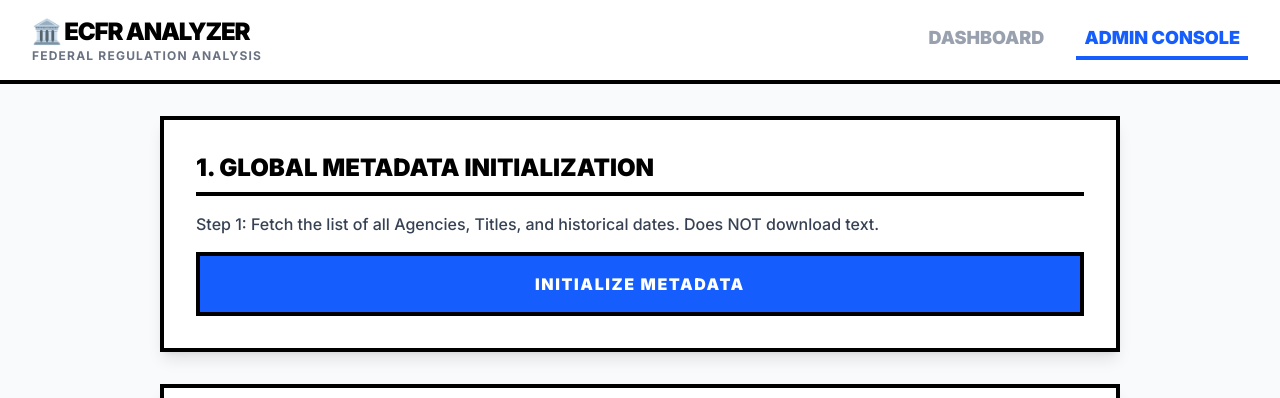
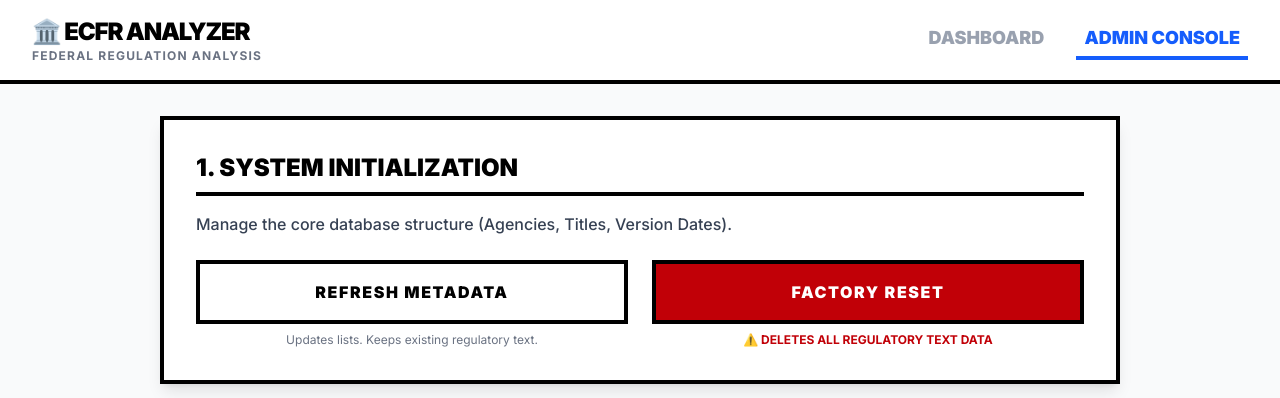
Before and after one commit to kurubaLab/ecfr-analyzer, a Next.js app: page /admin in a window 1280 px wide. Shown: the top 398 px of the page. Built offline with nearby package versions, Linux system fonts and the light colour scheme; no server answers; the database is empty.

Commit message:
For global metadat loader, adeed capability to Reset the DB

```diff
--- a/app/admin/page.tsx
+++ b/app/admin/page.tsx
@@ -14,22 +14,18 @@ interface TitleMeta {
 
 export default function AdminPage() {
   // --- STATE ---
-  // Global Metadata
   const [initLoading, setInitLoading] = useState(false);
   const [initMessage, setInitMessage] = useState("");
 
-  // Scrape / Selection
   const [titles, setTitles] = useState<TitleMeta[]>([]);
   const [loadingTitles, setLoadingTitles] = useState(true);
   const [mode, setMode] = useState<'demo' | 'user'>('user');
 
-  // User Selection State
   const [selectedTitleNum, setSelectedTitleNum] = useState<number | null>(null);
   const [selectedDates, setSelectedDates] = useState<string[]>([]);
   const [scrapeLoading, setScrapeLoading] = useState(false);
   const [scrapeMessage, setScrapeMessage] = useState("");
 
-  // --- 1. FETCH TITLES (For Dropdown) ---
   const fetchTitles = async () => {
     setLoadingTitles(true);
     try {
@@ -44,26 +40,35 @@ export default function AdminPage() {
   };
 
   useEffect(() => {
-    fetchTitles(); // Fetch on load
+    fetchTitles();
   }, []);
 
-  // --- 2. HANDLER: GLOBAL INIT ---
-  const handleGlobalInit = async () => {
-    if(!confirm("Initialize Global Metadata? This fetches Agencies, Titles, and Date Lists.")) return;
+  // --- HANDLER: GLOBAL INIT (REFRESH vs RESET) ---
+  const handleInit = async (reset: boolean) => {
+    const action = reset ? "FACTORY RESET" : "Refresh Metadata";
+    const warning = reset
+        ? "⚠️ DANGER: This will DELETE ALL loaded regulation text and metrics. The database will be reset to Metadata Only. Continue?"
+        : "Refresh global metadata (Agencies/Titles)? Existing text analysis will be preserved.";
+
+    if(!confirm(warning)) return;
+
     setInitLoading(true);
-    setInitMessage("Fetching global metadata (this takes ~30-60s)...");
+    setInitMessage(`${action} in progress... (this takes ~30-60s)`);
+
     try {
-        await fetch('/api/admin/init', { method: 'POST' });
-        setInitMessage("✅ Metadata Initialized Successfully");
-        fetchTitles(); // Refresh dropdown
+        await fetch('/api/admin/init', {
+            method: 'POST',
+            body: JSON.stringify({ reset: reset })
+        });
+        setInitMessage(`✅ ${reset ? "Database Reset & Re-initialized" : "Metadata Refreshed"}`);
+        fetchTitles();
     } catch(err) {
-        setInitMessage("❌ Error initializing metadata");
+        setInitMessage("❌ Error during initialization");
     } finally {
         setInitLoading(false);
     }
   };
 
-  // --- 3. HANDLER: USER SELECTION LOGIC ---
   const getSelectedTitleData = () => titles.find(t => t.number === selectedTitleNum);
 
   const toggleDate = (date: string) => {
@@ -78,66 +83,40 @@ export default function AdminPage() {
     }
   };
 
-  // --- 4. HANDLER: SCRAPE TRIGGER ---
   const handleScrape = async () => {
+    // ... (Keep existing scrape logic from previous steps) ...
+    // Note: Pasting the exact logic here for completeness
 
-    // --- DEMO MODE LOGIC (Titles 1-5, Top 3 Dates) ---
     if (mode === 'demo') {
         if(!confirm("Run Demo Load? This will sequentially load Titles 1-5 (3 snapshots each).")) return;
-
         setScrapeLoading(true);
         const targetTitles = [1, 2, 3, 4, 5];
         let errorCount = 0;
-
         for (const tNum of targetTitles) {
-            // Find metadata for this title
             const meta = titles.find(t => t.number === tNum);
-
-            if (!meta) {
-                console.warn(`Title ${tNum} metadata not found. Skipping.`);
-                continue;
-            }
-
-            // Get latest 3 dates
+            if (!meta) continue;
             const datesToLoad = meta.allDates.slice(0, 3);
             if (datesToLoad.length === 0) continue;
-
-            setScrapeMessage(`Demo Mode: Processing Title ${tNum} (${datesToLoad.length} snapshots)...`);
-
+            setScrapeMessage(`Demo Mode: Processing Title ${tNum}...`);
             try {
-                // Call API for this specific title
                 const res = await fetch('/api/admin/scrape', {
                     method: 'POST',
                     body: JSON.stringify({ titleNumber: tNum, dates: datesToLoad })
                 });
-
                 if (!res.ok) errorCount++;
-            } catch (err) {
-                console.error(err);
-                errorCount++;
-            }
+            } catch (err) { errorCount++; }
         }
-
         setScrapeLoading(false);
-        if (errorCount === 0) {
-            setScrapeMessage("✅ Demo Load Complete (Titles 1-5)");
-        } else {
-            setScrapeMessage(`⚠️ Demo Complete with ${errorCount} errors.`);
-        }
-        fetchTitles(); // Refresh badges
+        setScrapeMessage(errorCount === 0 ? "✅ Demo Load Complete" : "⚠️ Demo Complete with errors");
+        fetchTitles();
         return;
-    }
-
-    // --- USER SELECT MODE LOGIC ---
-    else {
+    } else {
         if (!selectedTitleNum || selectedDates.length === 0) {
             alert("Please select a title and at least one date.");
             return;
         }
-
         setScrapeLoading(true);
-        setScrapeMessage(`Loading regulation text for ${selectedDates.length} snapshot(s)...`);
-
+        setScrapeMessage(`Loading text for ${selectedDates.length} snapshot(s)...`);
         try {
             const res = await fetch('/api/admin/scrape', {
                 method: 'POST',
@@ -145,16 +124,11 @@ export default function AdminPage() {
             });
             if(res.ok) {
                 setScrapeMessage("✅ Text Loaded Successfully!");
-                setSelectedDates([]); // Reset selection
-                fetchTitles(); // Refresh so "Loaded" badges update
-            } else {
-                setScrapeMessage("❌ Error loading text.");
-            }
-        } catch(err) {
-            setScrapeMessage("❌ Network Error");
-        } finally {
-            setScrapeLoading(false);
-        }
+                setSelectedDates([]);
+                fetchTitles();
+            } else { setScrapeMessage("❌ Error loading text."); }
+        } catch(err) { setScrapeMessage("❌ Network Error"); }
+        finally { setScrapeLoading(false); }
     }
   };
 
@@ -166,18 +140,38 @@ export default function AdminPage() {
 
         {/* SECTION 1: GLOBAL METADATA */}
         <div className="bg-white p-8 border-4 border-black mb-8 shadow-lg">
-            <h2 className="text-2xl font-black uppercase mb-4 border-b-4 border-black pb-2">1. Global Metadata Initialization</h2>
-            <p className="mb-4 text-gray-700 font-medium">
-                Step 1: Fetch the list of all Agencies, Titles, and historical dates. Does NOT download text.
+            <h2 className="text-2xl font-black uppercase mb-4 border-b-4 border-black pb-2">1. System Initialization</h2>
+            <p className="mb-6 text-gray-700 font-medium">
+                Manage the core database structure (Agencies, Titles, Version Dates).
             </p>
-            <button
-                onClick={handleGlobalInit}
-                disabled={initLoading}
-                className={`w-full py-4 font-black uppercase tracking-widest border-4 border-black ${initLoading ? 'bg-gray-300' : 'bg-blue-600 text-white hover:bg-blue-800'}`}
-            >
-                {initLoading ? 'Initializing...' : 'Initialize Metadata'}
-            </button>
-            {initMessage && <div className="mt-4 font-bold">{initMessage}</div>}
+
+            <div className="grid grid-cols-1 md:grid-cols-2 gap-6">
+                {/* REFRESH BUTTON */}
+                <div>
+                    <button
+                        onClick={() => handleInit(false)} // reset = false
+                        disabled={initLoading}
+                        className={`w-full py-4 font-black uppercase tracking-widest border-4 border-black ${initLoading ? 'bg-gray-300' : 'bg-white hover:bg-gray-100'}`}
+                    >
+                        Refresh Metadata
+                    </button>
+                    <p className="text-xs text-gray-500 mt-2 text-center">Updates lists. Keeps existing regulatory text.</p>
+                </div>
+
+                {/* RESET BUTTON */}
+                <div>
+                    <button
+                        onClick={() => handleInit(true)} // reset = true
+                        disabled={initLoading}
+                        className={`w-full py-4 font-black uppercase tracking-widest border-4 border-black text-white ${initLoading ? 'bg-gray-300' : 'bg-red-700 hover:bg-red-800'}`}
+                    >
+                        Factory Reset
+                    </button>
+                    <p className="text-xs text-red-700 mt-2 text-center font-bold">⚠️ DELETES ALL REGULATORY TEXT DATA</p>
+                </div>
+            </div>
+
+            {initMessage && <div className={`mt-6 p-4 border-2 text-center font-bold ${initMessage.includes('Error') ? 'bg-red-100 border-red-600' : 'bg-green-100 border-green-600'}`}>{initMessage}</div>}
         </div>
 
         {/* SECTION 2: LOAD REGULATION TEXT */}
@@ -224,7 +218,7 @@ export default function AdminPage() {
                             className="w-full p-4 border-4 border-black font-bold text-lg bg-white"
                             onChange={(e) => {
                                 setSelectedTitleNum(parseInt(e.target.value));
-                                setSelectedDates([]); // Reset dates on title change
+                                setSelectedDates([]);
                             }}
                             value={selectedTitleNum || ""}
                         >
--- a/app/page.tsx
+++ b/app/page.tsx
@@ -204,7 +204,7 @@ export default function DashboardPage() {
                 <thead className="bg-black text-white uppercase font-black">
                     <tr>
                     <th className="px-6 py-4">Title</th>
-                    <th className="px-6 py-4">Agencies</th>
+                    <th className="px-6 py-4">Regulation Name</th>
                     <th className="px-6 py-4 text-right">Words</th>
                     <th className="px-6 py-4 text-right">Restrict. Score</th>
                     <th className="px-6 py-4 text-right">Last Updated</th>
```
Also changed, not shown: app/api/admin/init/route.ts (+23 -11 lines), 1 other file (tests, documents, lock files or other folders).
